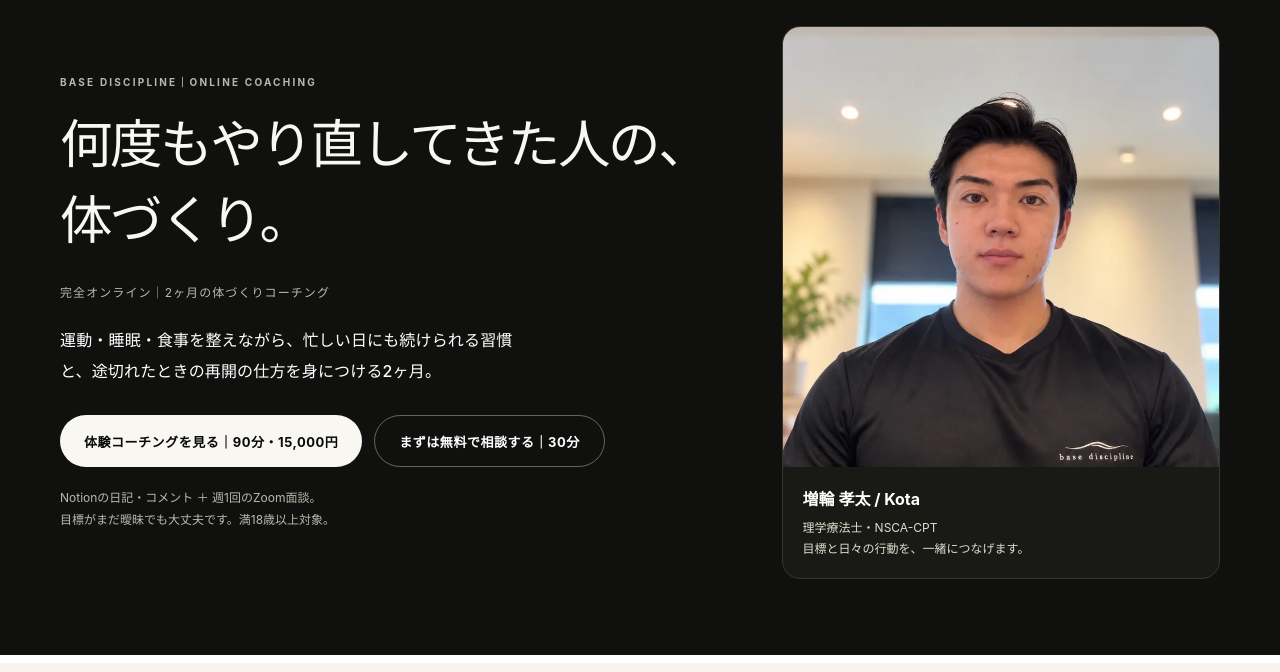
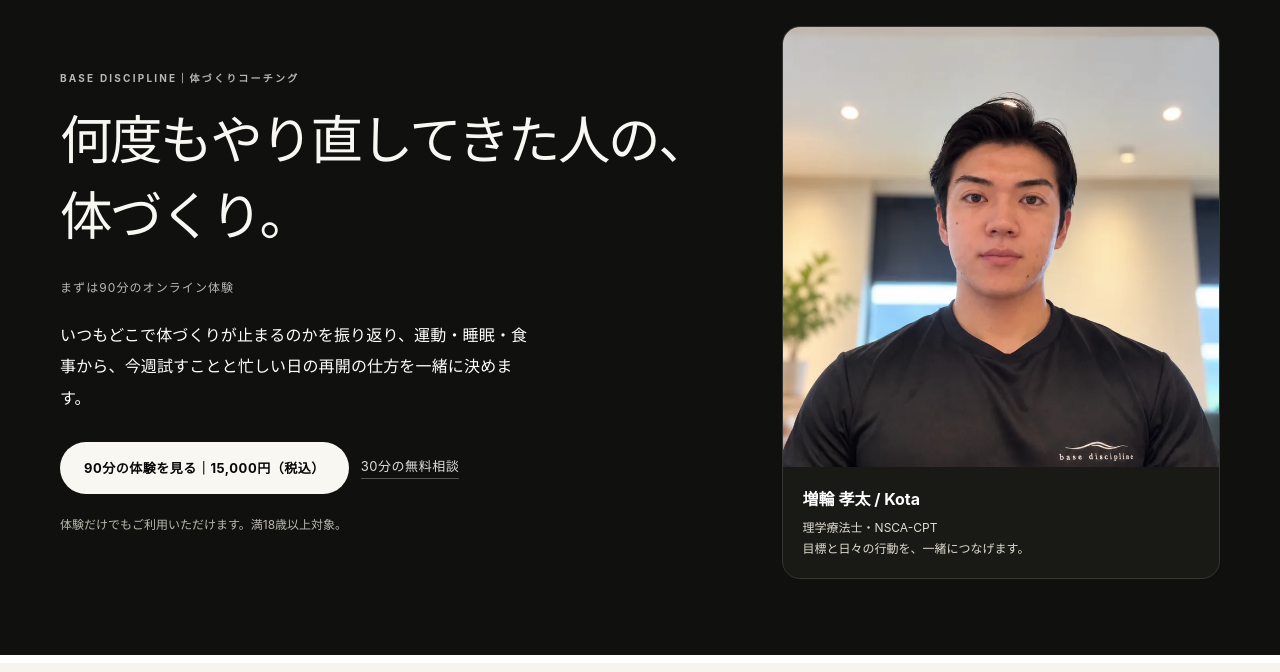
Before and after one commit to basediscipline/basediscipline, a plain HTML site: page index.html in a window 1280 px wide. Shown: the part 128-800 px from the top of the page. Drawn offline with Linux system fonts and the light colour scheme.

Commit message:
Lead with the 90-minute coaching trial

```diff
--- a/index.html
+++ b/index.html
@@ -344,6 +344,7 @@ section[id],div[id]{scroll-margin-top:78px}
 @media(max-width:760px){.hero.coaching-hero{padding:142px 0 56px}.coaching-hero .hero-layout{grid-template-columns:1fr;gap:34px}.coaching-hero h1{font-size:clamp(30px,7.8vw,42px)}.coaching-hero .hero-lead{font-size:14px}.hero-portrait{display:grid;grid-template-columns:110px 1fr;align-items:center}.hero-portrait img{height:146px;object-position:center 24%}.hero-portrait figcaption{padding:16px;font-size:11px}.hero-portrait strong{font-size:15px}.hero .actions{gap:12px;align-items:stretch}.hero .actions .btn{width:100%}.habit-loop{grid-template-columns:1fr 1fr;gap:10px}.habit-loop li{padding:18px 15px}.habit-loop h3{font-size:18px}.pillar-row{grid-template-columns:1fr;gap:0}.pillar-row article{padding:18px 0}.record-demo{grid-template-columns:1fr;gap:22px}.demo-sheet{padding:22px}.entry-options{grid-template-columns:1fr}.entry-option{padding:26px 22px}.entry-option h3{font-size:26px}}
 @media(max-width:360px){.habit-loop{grid-template-columns:1fr}}
 </style>
+<style>.program-fee{border-top:1px solid #ddd7ca;margin-top:30px;padding-top:24px}.program-fee p{margin:0;color:#57534b;font-size:14px}.program-fee strong{color:#111;font-size:clamp(30px,5vw,50px);line-height:1.4;letter-spacing:-.035em}.program-fee p:last-child{margin-top:6px}</style>
 </head>
 <body id="top">
 <header>
@@ -353,12 +354,12 @@ section[id],div[id]{scroll-margin-top:78px}
 <main>
 <section class="hero coaching-hero">
 <div class="wrap hero-layout"><div class="hero-content">
-<div class="label">BASE DISCIPLINE｜ONLINE COACHING</div>
+<div class="label">BASE DISCIPLINE｜体づくりコーチング</div>
 <h1>何度もやり直してきた人の、<br/>体づくり。</h1>
-<p class="hero-sub">完全オンライン｜2ヶ月の体づくりコーチング</p>
-<p class="hero-lead">運動・睡眠・食事を整えながら、忙しい日にも続けられる習慣と、途切れたときの再開の仕方を身につける2ヶ月。</p>
-<div class="actions"><a class="btn btn-light" href="#trial">体験コーチングを見る｜90分・15,000円</a><a class="btn btn-outline" href="#counseling">まずは無料で相談する｜30分</a></div>
-<p class="hero-note">Notionの日記・コメント ＋ 週1回のZoom面談。<br/>目標がまだ曖昧でも大丈夫です。満18歳以上対象。</p>
+<p class="hero-sub">まずは90分のオンライン体験</p>
+<p class="hero-lead">いつもどこで体づくりが止まるのかを振り返り、運動・睡眠・食事から、今週試すことと忙しい日の再開の仕方を一緒に決めます。</p>
+<div class="actions"><a class="btn btn-light" href="#trial">90分の体験を見る｜15,000円（税込）</a><a class="hero-link" href="#counseling">30分の無料相談</a></div>
+<p class="hero-note">体験だけでもご利用いただけます。満18歳以上対象。</p>
 </div><figure class="hero-portrait"><img alt="オンラインコーチングを担当する増輪孝太" src="assets/img/portrait.webp" width="800" height="1067" fetchpriority="high"/><figcaption><strong>増輪 孝太 / Kota</strong>理学療法士・NSCA-CPT<br/>目標と日々の行動を、一緒につなげます。</figcaption></figure></div>
 </section>
 <section class="booth-section booth-concept light" id="concept">
@@ -397,7 +398,7 @@ section[id],div[id]{scroll-margin-top:78px}
 <div class="phase"><div class="ph-top"><span class="ph-k">PHASE 03</span><span class="ph-w">WEEK 06–08</span></div><h4>崩れても、<br/>自分で立て直す。</h4><p>続いた理由も、止まった理由も自分で振り返る。次の行動と、崩れたときの戻し方を整理して、終了後の生活につなげる。</p></div>
 </div>
 <div class="included"><div class="inc"><strong>オンライン面談｜60分 × 8回</strong><span>週1回、進んだこと・今週の目標・具体的な行動を整理します。</span></div><div class="inc"><strong>Notionの日記とコメント</strong><span>日記に残してもらった行動や気づきに、コメントを返します。次の実践につなげます。</span></div><div class="inc"><strong>日記をもとにしたフィードバック</strong><span>日記は任意で、1行でも構いません。曜日・営業時間を定めず、内容を確認して適宜返信します。即時返信・常時対応は約束しません。</span></div><div class="inc"><strong>自分で続けるための行動計画</strong><span>最終回に、今後の行動・振り返り・崩れたときの戻し方をまとめます。</span></div></div>
-<div class="note"><strong>提供形態</strong><br/>週1回のオンライン面談（Zoom）＋ Notionの日記・コメント。LINEは日程調整等の連絡に利用します。<br/><span style="opacity:.72">※ 対面セッションは含みません。インターネット環境があれば、ご自宅等から受講できます。</span><br/><span style="opacity:.72">※ 効果や成果には個人差があり、特定の結果を保証するものではありません。</span></div><div class="actions"><a class="btn btn-dark" href="#start">無料相談・体験を選ぶ</a></div></div></div></section>
+<div class="note"><strong>提供形態</strong><br/>週1回のオンライン面談（Zoom）＋ Notionの日記・コメント。LINEは日程調整等の連絡に利用します。<br/><span style="opacity:.72">※ 対面セッションは含みません。インターネット環境があれば、ご自宅等から受講できます。</span><br/><span style="opacity:.72">※ 効果や成果には個人差があり、特定の結果を保証するものではありません。</span></div><div class="program-fee"><p>2ヶ月プログラムの受講料</p><p><strong>300,000円</strong>（税込）</p><p>本契約時は体験料15,000円を全額充当します。</p></div><div class="actions"><a class="btn btn-dark" href="#trial">90分の体験を見る</a></div></div></div></section>
 
 <section class="changes"><div class="wrap">
 <div class="section-head"><div class="label">AFTER 2 MONTHS</div><h2>2ヶ月で育てたい、<br class="mobile-only-break"/>3つの力。</h2><p>目指すのは、目標を見失わずに行動を続け、崩れても自分で立て直せる状態です。</p></div>
@@ -487,7 +488,7 @@ section[id],div[id]{scroll-margin-top:78px}
 <div class="booth booth-contact" id="contact"><section class="entry-section" id="start"><div class="wrap">
 <div class="section-head"><div class="label">YOUR FIRST STEP</div><h2>まず話すか。<br/>実際に、試してみるか。</h2><p>まだ迷っている方は無料相談へ。支援を体験したい方は90分のコーチングへ。<br/>無料相談は必須ではありません。どちらも公式LINEから日時を調整します。</p></div>
 <div class="entry-options"><article class="entry-option" id="counseling"><div class="label">FIT CHECK</div><h3>まずは、合うか確かめる。</h3><div class="entry-price">無料相談 <small>／ 30分・オンライン</small></div><p>「自分の悩みに合う？」「どんな支援を受けられる？」を確認する時間です。</p><ul><li>現在の悩みと、期待することを伺う</li><li>サービス内容・進め方を説明する</li><li>料金や契約条件、気になる点を確認する</li></ul><p>持ち帰るもの：利用するか判断するための情報。</p><div class="actions"><a class="btn btn-dark" href="https://lin.ee/9OyDmdiY" rel="noopener" target="_blank">30分の無料相談を希望する</a></div><p class="entry-note">公式LINEで「無料相談希望」とお送りください。個別の行動計画の作成は体験で行います。相談・体験では2ヶ月プログラムの内容・料金をご案内することがありますが、申込みは必須ではありません。</p></article>
-<article class="entry-option trial" id="trial"><div class="label">TRIAL COACHING</div><h3>続けるための一歩を、決める。</h3><div class="entry-price">15,000円（税込） <small>／ 90分・Zoom</small></div><p>体づくりがどこで止まったかを振り返り、最初の1週間で試すことを決めます。</p><ul><li>なりたい姿と、今の生活のズレを整理する</li><li>続かない理由を振り返り、取り組むことを絞る</li><li>運動・睡眠・食事を土台に、いつ・何を・どれくらいやるか決める</li></ul><p>持ち帰るもの：まず1週間の具体的な行動計画。</p><div class="actions"><a class="btn btn-dark" href="https://lin.ee/9OyDmdiY" rel="noopener" target="_blank">90分の体験を希望する｜15,000円</a></div><p class="entry-note">公式LINEで「体験希望」とお送りください。体験のみでも利用できます。2ヶ月プログラムの本契約時は、体験料15,000円を全額受講料に充当します。予約・支払条件は申込み前にご案内します。2ヶ月プログラムもご案内することがありますが、お断りいただけます。</p></article></div>
+<article class="entry-option trial" id="trial"><div class="label">TRIAL COACHING</div><h3>最初の1週間の体づくりを決める。</h3><div class="entry-price">15,000円（税込） <small>／ 90分・Zoom</small></div><p>体づくりがどこで止まったかを振り返り、最初の1週間で試すことを決めます。</p><ul><li>なりたい姿と、今の生活のズレを整理する</li><li>続かない理由を振り返り、取り組むことを絞る</li><li>運動・睡眠・食事を土台に、いつ・何を・どれくらいやるか決める</li></ul><p>持ち帰るもの：まず1週間の行動計画と、忙しくなったときの再開の仕方。</p><div class="actions"><a class="btn btn-dark" href="https://lin.ee/9OyDmdiY" rel="noopener" target="_blank">90分の体験を希望する｜15,000円</a></div><p class="entry-note">公式LINEで「体験希望」とお送りください。体験のみでも利用できます。2ヶ月プログラムの本契約時は、体験料15,000円を全額受講料に充当します。予約・支払条件は申込み前にご案内します。2ヶ月プログラムもご案内することがありますが、お断りいただけます。</p></article></div>
 </div></section><section class="faq" id="faq">
 <div class="wrap"><div class="label">FAQ</div><h2>よくある質問</h2>
 <div class="faq-grid">
```
